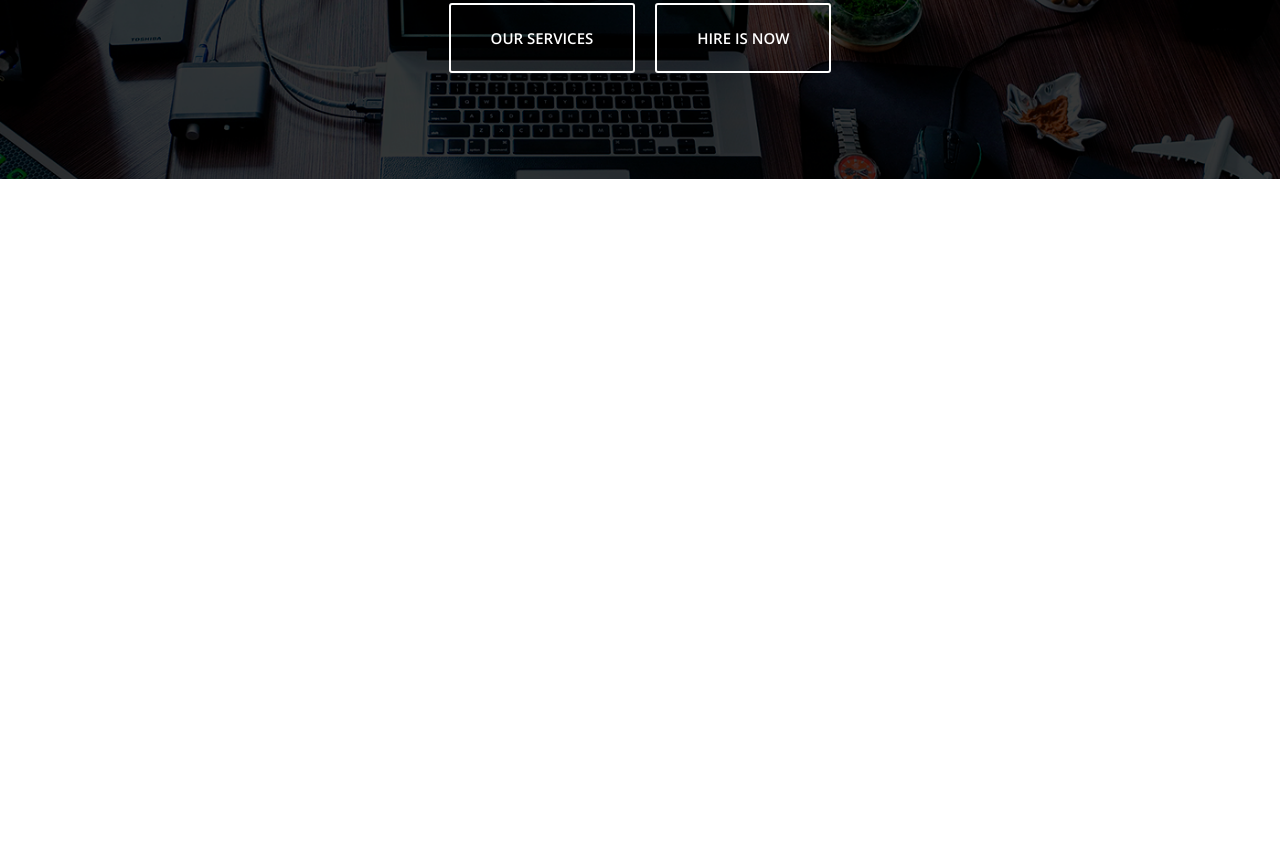
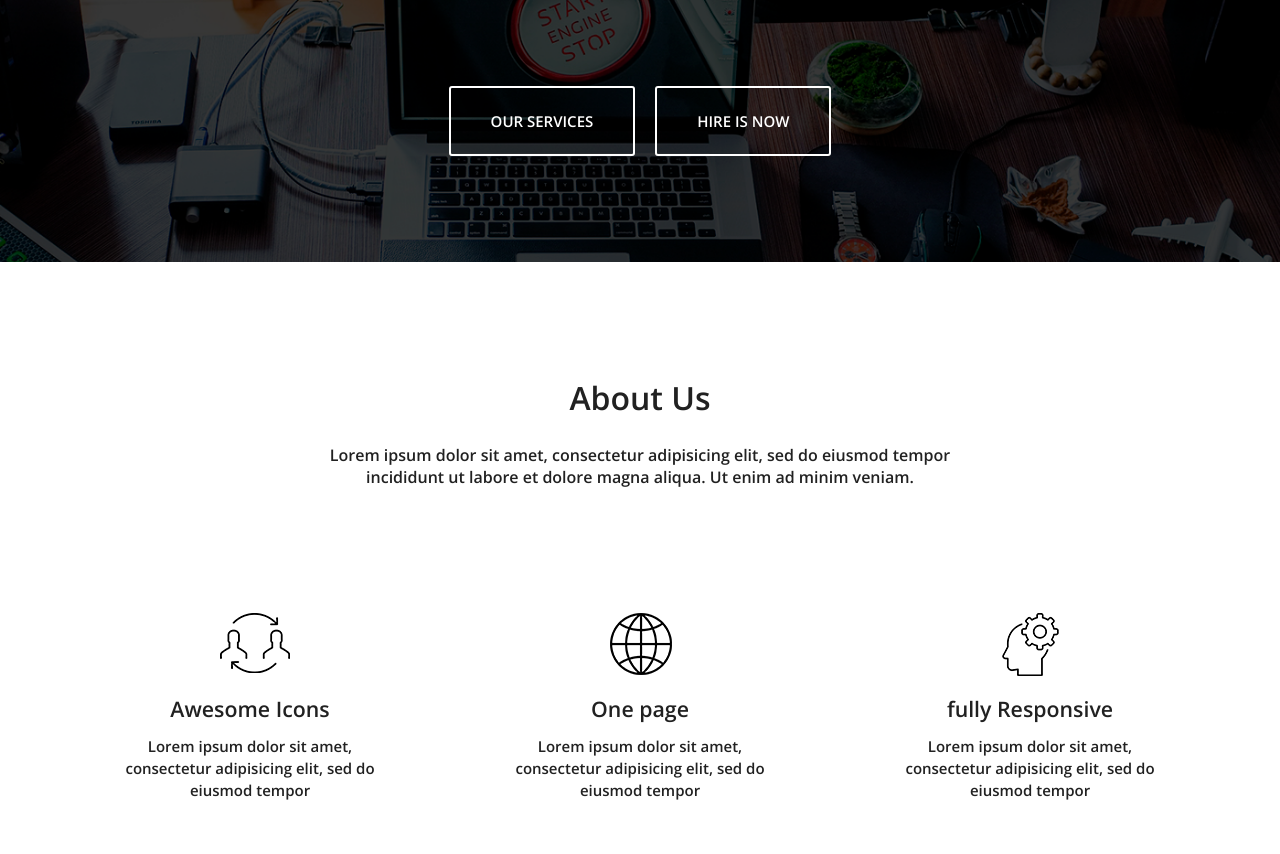
Before and after one commit to Denis-Medvedev1/Web-development-project, a plain HTML site: page index.html in a window 1280 px wide. Shown: the part 412-1266 px from the top of the page. Before the commit the page ends 800 px from the top, so only its background shows below. Drawn offline with nearby package versions, Linux system fonts and the light colour scheme.

Commit message:
About Us

```diff
--- a/css/style.css
+++ b/css/style.css
@@ -28,6 +28,21 @@ a {text-decoration: none; margin: 0;}
     margin: 0 auto;
 }
 
+/*========<' Preview '>========*/
+
+.preview {
+    width: 100%;
+    max-width: 630px;
+    text-align: center;
+    margin: 125px auto 125px;
+}
+
+.preview__title {
+    font-size: 2rem;
+    margin-bottom: 35px;
+}
+.preview__text {font-size: 1rem;}
+
 /*========<' header '>========*/
 
 .header {
@@ -56,10 +71,8 @@ a {text-decoration: none; margin: 0;}
 /*========<' intro '>========*/
 
 .intro {
-    position: absolute;
-    top: calc(50% - 337px);
     padding: 170px 0;
-    margin: -32px auto;
+    margin: 0 auto;
     width: 100%;
     height: 70vh;
 
@@ -105,3 +118,35 @@ a {text-decoration: none; margin: 0;}
 .intro__btn:first-child { margin-right: 20px;}
 
 .intro__btn:hover { background: #00897b;}
+
+/*========<' About Us '>========*/
+
+.aboutUs__inner {
+    width: 100%;
+    display: flex;
+    flex-wrap: wrap;
+    margin-bottom: 75px;
+}
+
+.aboutUs__item {
+    width: 100%;
+    max-width: 260px;
+    display: block;
+    text-align: center;
+    margin: 0 auto;
+}
+
+.aboutUs__photo {
+    width: 60px;
+    height: 60px;
+    margin: 0 auto 25px;
+}
+
+.aboutUs__title {
+    font-size: 1.333rem;
+    margin-bottom: 15px;
+}
+
+.aboutUs__text {
+     margin-bottom: 50px;
+}
--- a/index.html
+++ b/index.html
@@ -45,6 +45,33 @@
             </div>
         </div>
     </div>
+<!-- =====<' About Us '>===== -->
+
+    <div class="aboutUs">
+        <div class="container">
+            <div class="preview">
+                <div class="preview__title">About Us</div>
+                <div class="preview__text">Lorem ipsum dolor sit amet, consectetur adipisicing elit, sed do eiusmod tempor incididunt ut labore et dolore magna aliqua. Ut enim ad minim veniam.</div>
+            </div>
+            <div class="aboutUs__inner">
+                <div class="aboutUs__item">
+                    <div class="aboutUs__photo"><img src="css/img/About-Us/transfer.png" alt=""></div>
+                    <div class="aboutUs__title">Awesome Icons</div>
+                    <div class="aboutUs__text">Lorem ipsum dolor sit amet, consectetur adipisicing elit, sed do eiusmod tempor</div>
+                </div>
+                <div class="aboutUs__item">
+                    <div class="aboutUs__photo"><img src="css/img/About-Us/internet.png" alt=""></div>
+                    <div class="aboutUs__title">One page</div>
+                    <div class="aboutUs__text">Lorem ipsum dolor sit amet, consectetur adipisicing elit, sed do eiusmod tempor</div>
+                </div>
+                <div class="aboutUs__item">
+                    <div class="aboutUs__photo"><img src="css/img/About-Us/head.png" alt=""></div>
+                    <div class="aboutUs__title">fully Responsive</div>
+                    <div class="aboutUs__text">Lorem ipsum dolor sit amet, consectetur adipisicing elit, sed do eiusmod tempor</div>
+                </div>
+            </div>
+        </div>
+    </div>
 </body>
 
 </html>
```
Also changed, not shown: css/img/About-Us/head.png (added), css/img/About-Us/internet.png (added), css/img/About-Us/transfer.png (added).
